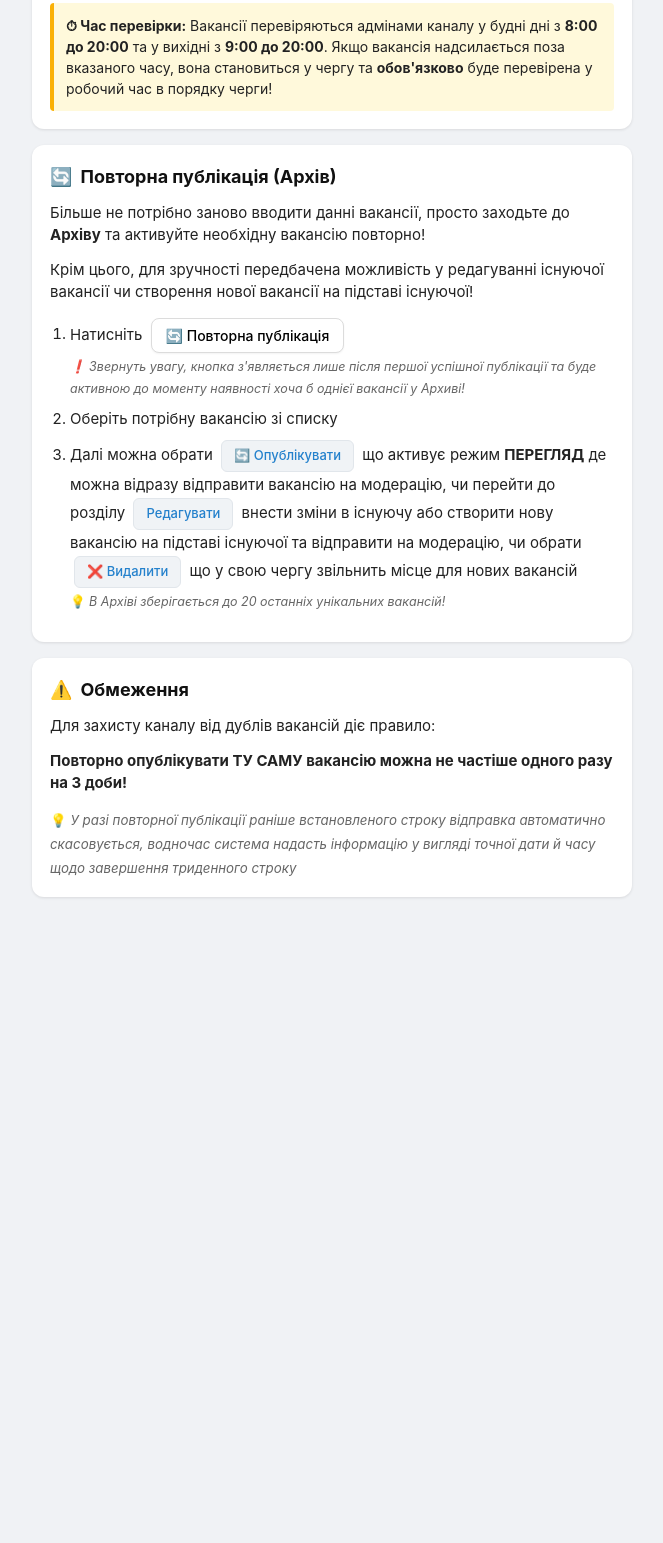
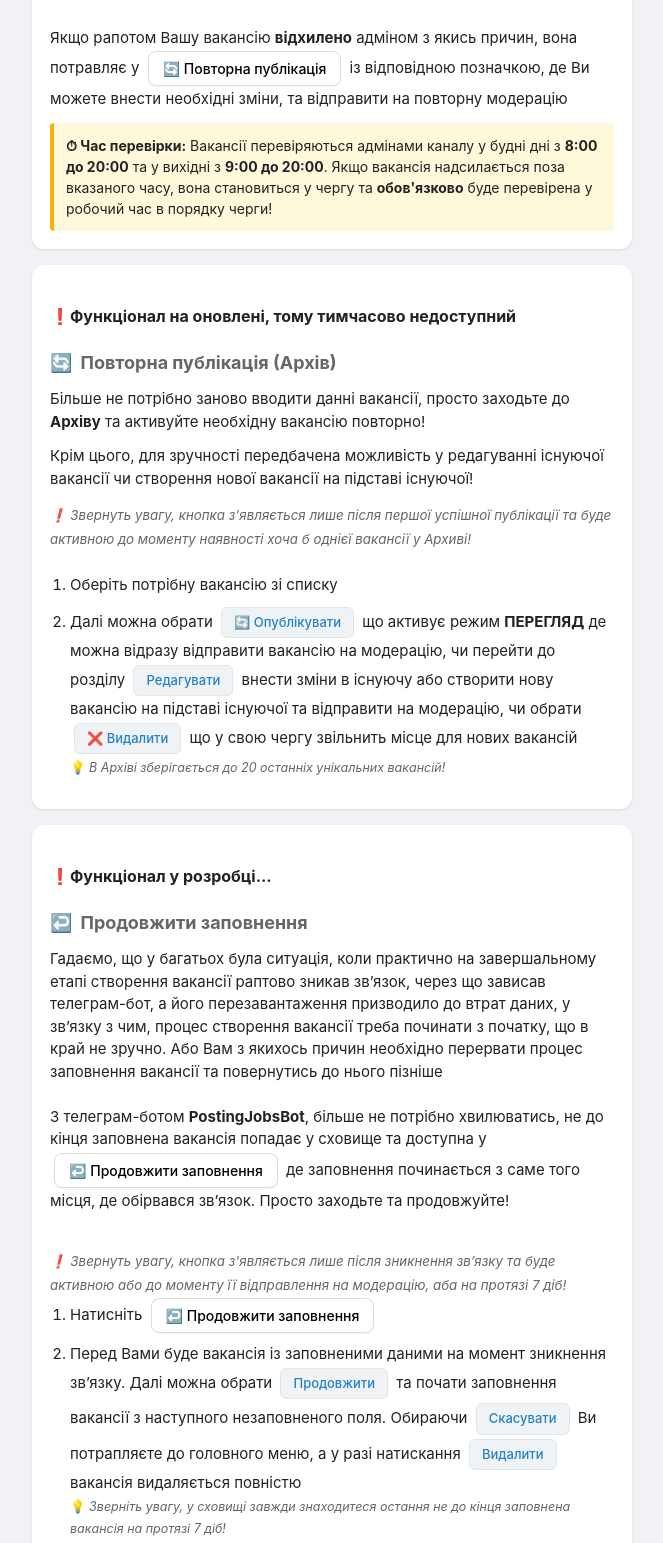
Before and after one commit to rooddeeo/instructions, a plain HTML site: page index.html in a window 1280 px wide. Shown: the part 2307-3850 px from the top of the page, without its empty margins (308-971 px from the left). Before the commit the page ends 3236 px from the top, so only its background shows below. Drawn offline with Linux system fonts and the light colour scheme.

Commit message:
Update index.html

```diff
--- a/index.html
+++ b/index.html
@@ -209,22 +209,37 @@
             <li><span class="tg-inline-btn">Редагувати</span> — відкриває меню, де можна точково змінити будь-який розділ (назву, місто, умови та інш.), що дає можливість не створювати вакансію з початку
             <br><small style="color: #666;">💡 <i>В режимі <b>Редагування</b> є можливість видалити той чи інший розділ (Доопис вакансії, Про вакансію, Пропонуємо, Обов’язки, Вимоги, Буде плюсом) натиснув </i><span class="tg-btn">🗑️ Очистити</span></i></small></li>
             <li><span class="tg-inline-btn">Почати з початку</span> — повністю скидає поточну чернетку вакансії</li>
-        </ul>
+        </ul><br>
+        <p>Якщо рапотом Вашу вакансію <b>відхилено</b> адміном з якись причин, вона потравляє у <span class="tg-btn">🔄 Повторна публікація</span> із відповідною позначкою, де Ви можете внести необхідні зміни, та відправити на повторну модерацію</p>
         <div class="important-box">
             <b>⏱ Час перевірки:</b> Вакансії перевіряються адмінами каналу у будні дні з <b>8:00 до 20:00</b> та у вихідні з <b>9:00 до 20:00</b>. Якщо вакансія надсилається поза вказаного часу, вона становиться у чергу та <b>обов'язково</b> буде перевірена у робочий час в порядку черги!
         </div>
     </div>
 
     <div class="card">
-        <h2><span>🔄</span>Повторна публікація (Архів)</h2>
+        <h4>❗️Функціонал на оновлені, тому тимчасово недоступний</h4>
+        <h2 style="color: #666;"><span>🔄</span>Повторна публікація (Архів)</h2>
         <p>Більше не потрібно заново вводити данні вакансії, просто заходьте до <b>Архіву</b> та активуйте необхідну вакансію повторно!</p>
         <p>Крім цього, для зручності передбачена можливість у редагуванні існуючої вакансії чи створення нової вакансії на підставі існуючої!</p>
+        <small style="color: #666;"><i>❗️ Звернуть увагу, кнопка з'являється лише після першої успішної публікації та буде активною до моменту наявності хоча б однієї вакансії у Архиві!</i></small></li><br><br>
         <ol>
-            <li>Натисніть <span class="tg-btn">🔄 Повторна публікація</span>
-              <br><small style="color: #666;"><i>❗️ Звернуть увагу, кнопка з'являється лише після першої успішної публікації та буде активною до моменту наявності хоча б однієї вакансії у Архиві!</i></small></li>
             <li>Оберіть потрібну вакансію зі списку</li>
             <li>Далі можна обрати <span class="tg-inline-btn">🔄 Опублікувати</span> що активує режим <b>ПЕРЕГЛЯД</b> де можна відразу відправити вакансію на модерацію, чи перейти до розділу <span class="tg-inline-btn">Редагувати</span> внести зміни в існуючу або створити нову вакансію на підставі існуючої та відправити на модерацію, чи обрати <span class="tg-inline-btn">❌ Видалити</span> що у свою чергу звільнить місце для нових вакансій<br>
               <small style="color: #666;">💡 <i>В Архіві зберігається до 20 останніх унікальних вакансій!</i></small></li>
+        </ol>
+
+    </div>
+
+  <div class="card">
+        <h4>❗️Функціонал у розробці...</h4>
+        <h2 style="color: #666;"><span>↩️</span>Продовжити заповнення</h2>
+        <p>Гадаємо, що у багатьох була ситуація, коли практично на завершальному етапі створення вакансії раптово зникав зв’язок, через що зависав телеграм-бот, а його перезавантаження призводило до втрат даних, у зв’язку з чим, процес створення вакансії треба починати з початку, що в край не зручно. Або Вам з якихось причин необхідно перервати процес заповнення вакансії та повернутись до нього пізніше<br><br>
+          З телеграм-ботом <b>PostingJobsBot</b>, більше не потрібно хвилюватись, не до кінця заповнена вакансія попадає у сховище та доступна у <span class="tg-btn">↩️ Продовжити заповнення</span> де заповнення починається з саме того місця, де обірвався зв’язок. Просто заходьте та продовжуйте!</p>
+    <br><small style="color: #666;"><i>❗️ Звернуть увагу, кнопка з'являється лише після зникнення зв’язку та буде активною або до моменту її відправлення на модерацію, аба на протязі 7 діб!</i></small></li>
+        <ol>
+            <li>Натисніть <span class="tg-btn">↩️ Продовжити заповнення</span>
+            <li>Перед Вами буде вакансія із заповненими даними на момент зникнення зв’язку. Далі можна обрати <span class="tg-inline-btn">Продовжити</span> та почати заповнення вакансії з наступного незаповненого поля. Обираючи <span class="tg-inline-btn">Скасувати</span> Ви потрапляєте до головного меню, а у разі натискання <span class="tg-inline-btn">Видалити</span> вакансія видаляється повністю<br>
+              <small style="color: #666;">💡 <i>Зверніть увагу, у сховищі завжди знаходитеся остання не до кінця заповнена вакансія на протязі 7 діб!</i></small></li>
         </ol>
 
     </div>
```
